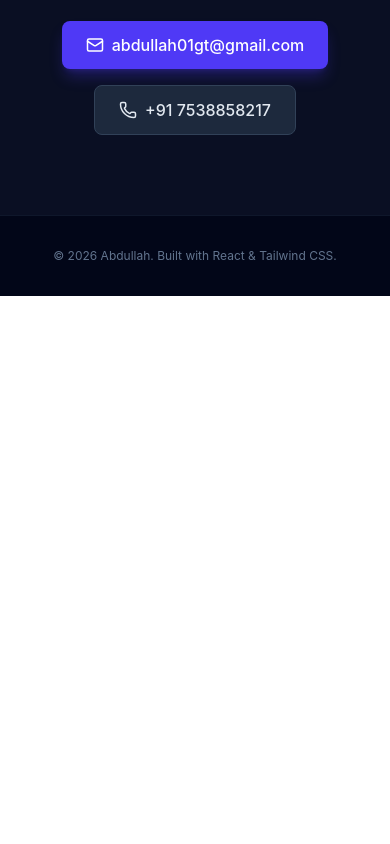
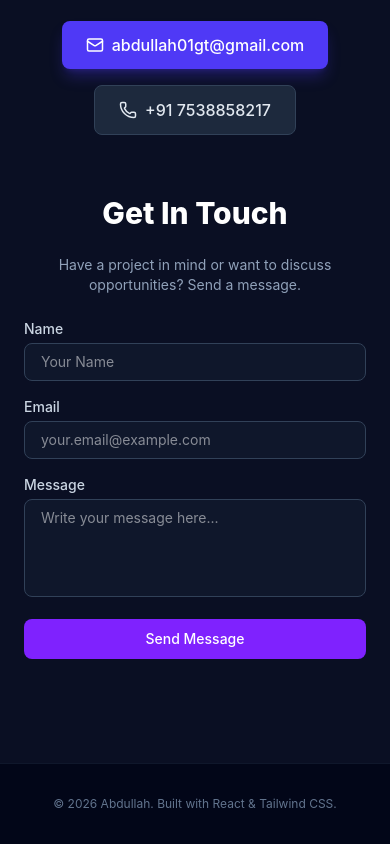
Before and after one commit to Abdullah01gt/Abdullah-Portfolio, a React (Vite) app: page / in a window 390 px wide. Shown: the part 8106-8950 px from the top of the page. Before the commit the page ends 8402 px from the top, so only its background shows below. Built offline with nearby package versions, Linux system fonts and the light colour scheme.

Commit message:
Added Contact Form

```diff
--- a/package.json
+++ b/package.json
@@ -10,6 +10,7 @@
     "preview": "vite preview"
   },
   "dependencies": {
+    "@emailjs/browser": "^4.4.1",
     "@tailwindcss/vite": "^4.3.3",
     "lucide-react": "^1.31.0",
     "react": "^19.2.8",
--- /dev/null
+++ b/src/Contact.jsx
@@ -0,0 +1,104 @@
+import React, { useRef, useState } from "react";
+import emailjs from "@emailjs/browser";
+
+export default function Contact() {
+  const formRef = useRef();
+  const [status, setStatus] = useState({ loading: false, success: null, message: "" });
+
+  const sendEmail = (e) => {
+    e.preventDefault();
+    setStatus({ loading: true, success: null, message: "" });
+
+  emailjs.sendForm(
+  import.meta.env.VITE_EMAILJS_SERVICE_ID,
+  import.meta.env.VITE_EMAILJS_TEMPLATE_ID,
+  formRef.current,
+  import.meta.env.VITE_EMAILJS_PUBLIC_KEY
+)
+      .then(
+        () => {
+          setStatus({
+            loading: false,
+            success: true,
+            message: "Thank you! Your message has been sent successfully.",
+          });
+          formRef.current.reset();
+        },
+        (error) => {
+          setStatus({
+            loading: false,
+            success: false,
+            message: "Failed to send message. Please try again or email directly.",
+          });
+        }
+      );
+  };
+
+  return (
+    <section className="max-w-xl mx-auto p-6 mt-9">
+      <h2 className="text-3xl sm:text-4xl font-extrabold text-white mb-6 text-center" >Get In Touch</h2>
+      <p className="text-slate-400 mb-6 text-sm text-center">
+        Have a project in mind or want to discuss opportunities? Send a message.
+      </p>
+
+      <form ref={formRef} onSubmit={sendEmail} className="space-y-4">
+        <div>
+          <label className="block text-sm font-medium text-slate-300 mb-1">
+            Name
+          </label>
+          <input
+            type="text"
+            name="from_name"
+            required
+            placeholder="Your Name"
+            className="w-full px-4 py-2 bg-slate-900 border border-slate-700 rounded-lg text-white focus:outline-none focus:border-violet-500 text-sm"
+          />
+        </div>
+
+        <div>
+          <label className="block text-sm font-medium text-slate-300 mb-1">
+            Email
+          </label>
+          <input
+            type="email"
+            name="from_email"
+            required
+            placeholder="your.email@example.com"
+            className="w-full px-4 py-2 bg-slate-900 border border-slate-700 rounded-lg text-white focus:outline-none focus:border-violet-500 text-sm"
+          />
+        </div>
+
+        <div>
+          <label className="block text-sm font-medium text-slate-300 mb-1">
+            Message
+          </label>
+          <textarea
+            name="message"
+            rows="4"
+            required
+            placeholder="Write your message here..."
+            className="w-full px-4 py-2 bg-slate-900 border border-slate-700 rounded-lg text-white focus:outline-none focus:border-violet-500 text-sm resize-none"
+          ></textarea>
+        </div>
+
+        <button
+          type="submit"
+          disabled={status.loading}
+          className="w-full py-2.5 px-4 bg-violet-600 hover:bg-violet-700 disabled:opacity-50 text-white font-medium rounded-lg text-sm transition"
+        >
+          {status.loading ? "Sending..." : "Send Message"}
+        </button>
+
+        {status.message && (
+          <p
+            className={`text-sm text-center mt-2 ${
+              status.success ? "text-emerald-400" : "text-rose-400"
+            }`}
+          >
+            {status.message}
+          </p>
+        )}
+      </form>
+    </section>
+  );
+}
--- a/src/Portfolio.jsx
+++ b/src/Portfolio.jsx
@@ -17,6 +17,7 @@ import {
   Menu,
   X
 } from 'lucide-react';
+import Contact from './Contact';
 
 
 
@@ -446,6 +447,8 @@ export default function Portfolio() {
         </div>
       </section>
 
+
+
       {/* Contact Section */}
       <section id="contact" className="py-20 bg-slate-900/60 border-t border-slate-800">
         <div className="max-w-4xl mx-auto px-6 text-center">
@@ -470,6 +473,7 @@ export default function Portfolio() {
             </a>
           </div>
         </div>
+         <Contact/>
       </section>
 
       {/* Footer */}
```
Also changed, not shown: 2 other files (tests, documents, lock files or other folders).
